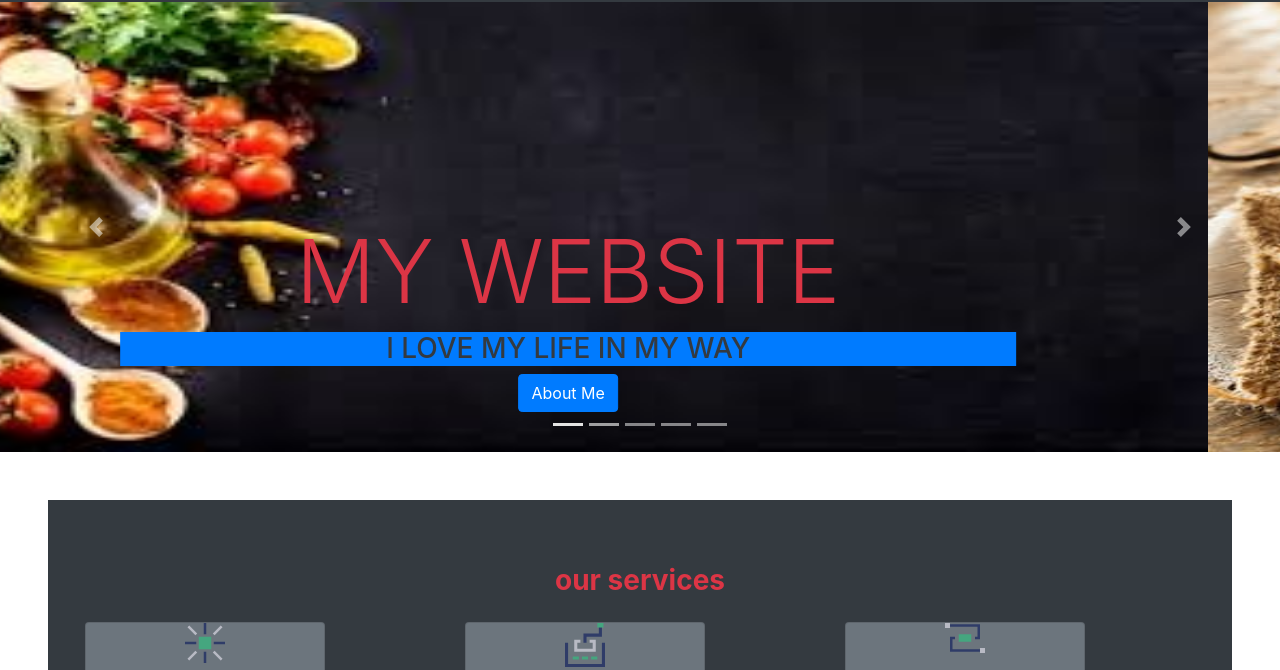
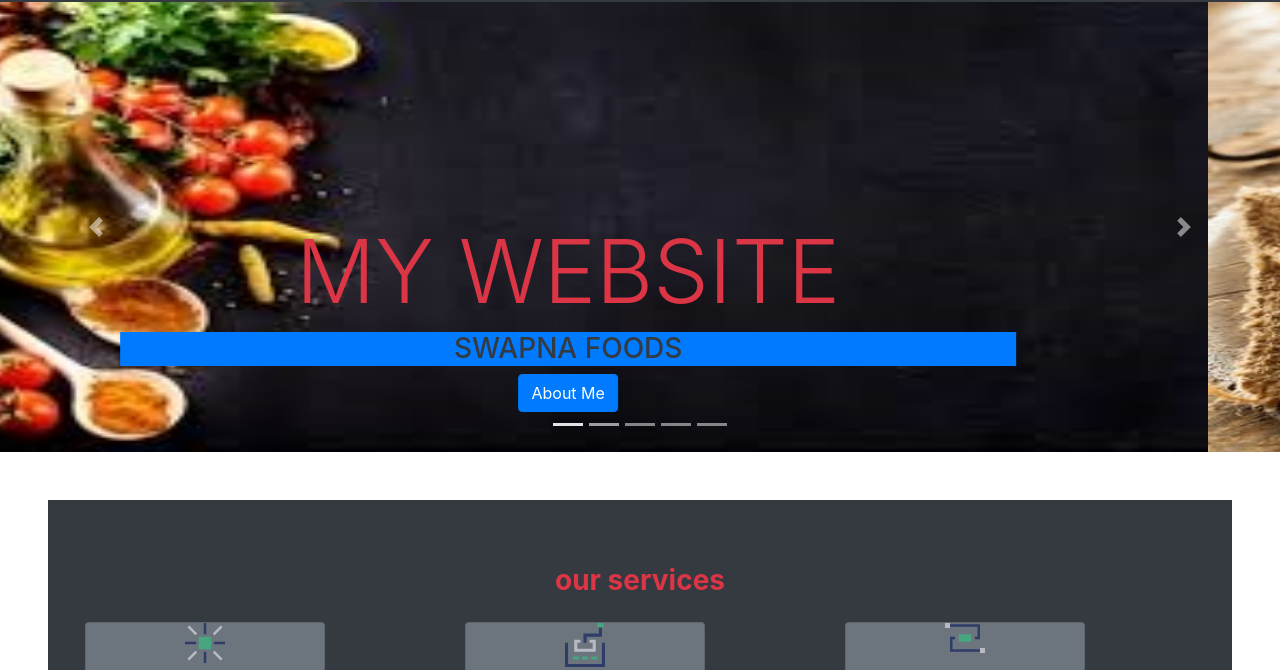
Before and after one commit to swapnabatch-3/swapna.github.io, a plain HTML site: page index.html in a window 1280 px wide. Shown: the part 60-730 px from the top of the page. Drawn offline with Linux system fonts and the light colour scheme.

Commit message:
Update index.html

```diff
--- a/index.html
+++ b/index.html
@@ -51,7 +51,7 @@
 			<div class="carousel-item active">
 				<div class="carousel-caption">
 					<h1 class="display-2 text-danger">MY WEBSITE</h1>
-					<h3 class="text-dark bg-primary">I LOVE MY LIFE IN MY WAY</h3>
+					<h3 class="text-dark bg-primary">SWAPNA FOODS</h3>
 					<button class="btn btn-primary">About Me</button>
 				</div>
 				<img src="pk.jpg" height="450" class="d-block w-100" alt="...">
```
